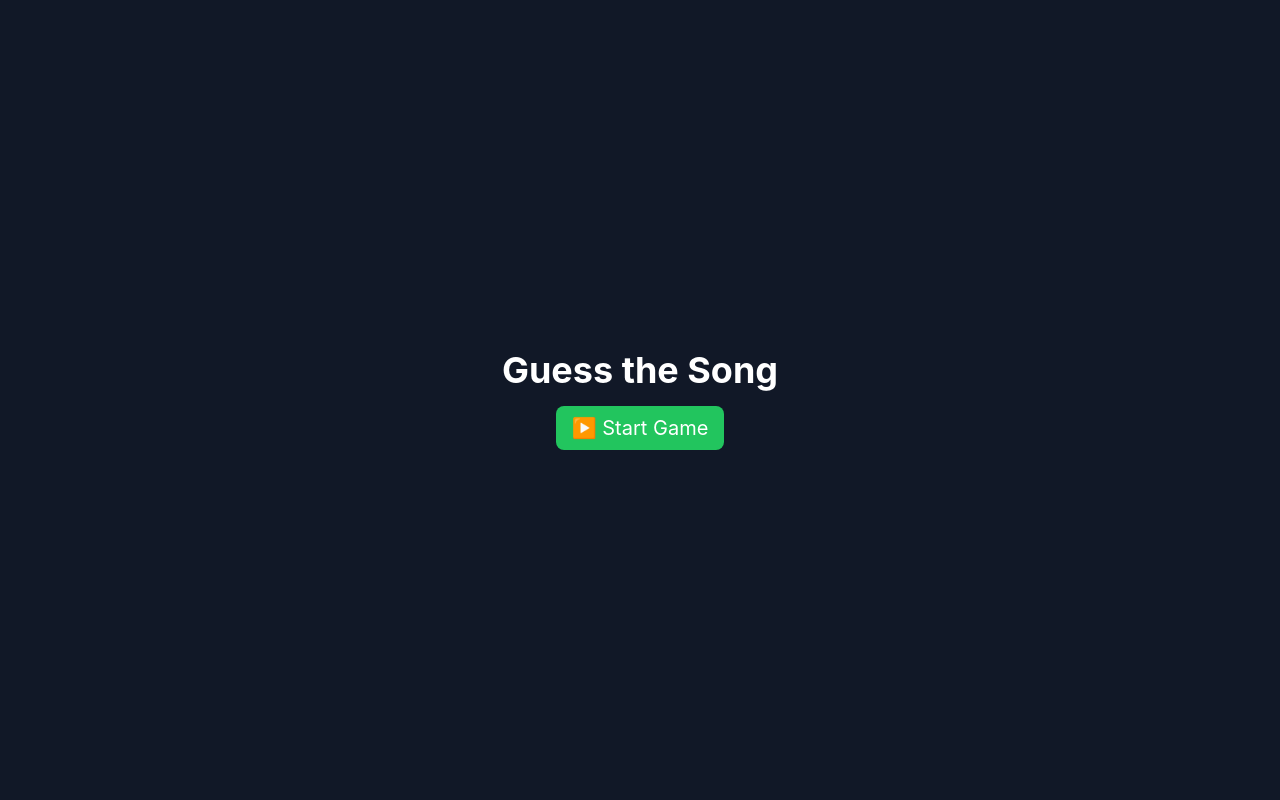
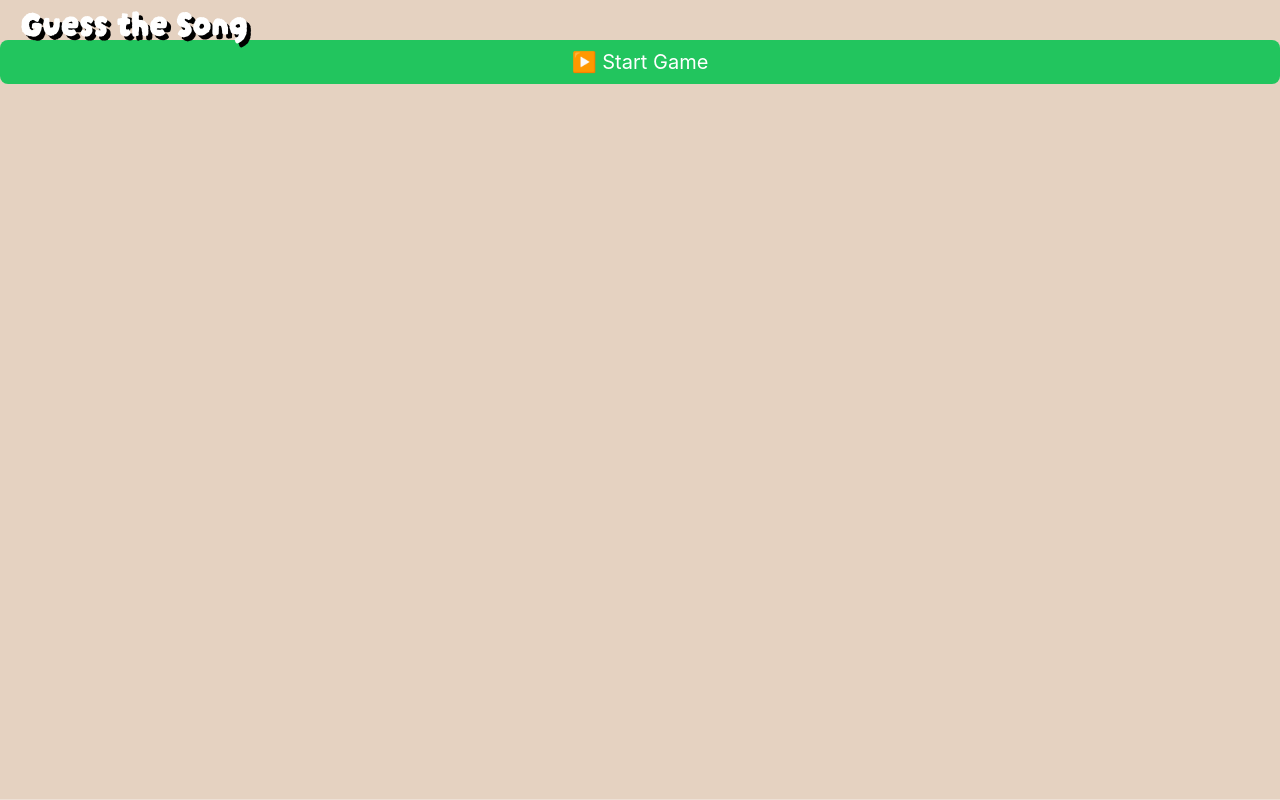
Before and after one commit to Tuanlinh12312/Guess-the-song-singleplayer, a React (Create React App) app in the folder frontend/: page /game in a window 1280 px wide. Built offline with nearby package versions, Linux system fonts and the light colour scheme.

Commit message:
Applied my changes on top of Linh's branch

```diff
--- /dev/null
+++ b/frontend/src/components/MainGame/RoundCount.jsx
@@ -0,0 +1,8 @@
+const RoundCount = ({ round }) => {
+  return (
+  <div className = "bg-amber-900/10 mt-5 ml-5 mr-5 h-10 rounded-lg flex items-center justify-center text-orange-950 text-3xl font-comic font-extrabold"> ROUND {round}
+  </div>
+  );
+};
+
+export default RoundCount;
--- a/frontend/src/index.css
+++ b/frontend/src/index.css
@@ -23,31 +23,37 @@ code {
   background-image: url('/public/images/b1.png');
 }
 
-
 @font-face {
   font-family: 'Metal Mania';
-  src: url('/public/fonts/MetalMania-Regular.ttf') format('ttf');
+  src: url('/public/fonts/MetalMania-Regular.ttf') format('truetype');
   font-weight: normal;
   font-style: normal;
 }
 
 @font-face {
   font-family: 'Darumadrop One';
-  src: url('/public/fonts/DarumadropOne-Regular.ttf') format('ttf');
+  src: url('/public/fonts/DarumadropOne-Regular.ttf') format('truetype');
   font-weight: normal;
   font-style: normal;
 }
 
 @font-face {
   font-family: 'EB Garamond';
-  src: url('/public/fonts/EBGaramond-VariableFont_wght.ttf') format('ttf');
+  src: url('/public/fonts/EBGaramond-VariableFont_wght.ttf') format('truetype');
   font-weight: normal;
   font-style: normal;
 }
 
 @font-face {
   font-family: 'Roboto';
-  src: url('/public/fonts/Roboto-Italic-VariableFont_wdth,wght.ttf') format('ttf');
+  src: url('/public/fonts/Roboto-Italic-VariableFont_wdth,wght.ttf') format('truetype');
   font-weight: normal;
   font-style: normal;
 }
+
+@font-face {
+  font-family: 'ComicRelief';
+  src: url('/public/fonts/ComicRelief-Bold.ttf') format('truetype');
+  font-weight: normal;
+  font-style: normal;
+}
--- a/frontend/src/pages/MainGame.jsx
+++ b/frontend/src/pages/MainGame.jsx
@@ -1,6 +1,7 @@
 import { useState, useEffect } from "react";
 import axios from "axios";
 import SongPlayer from "../components/MainGame/SongPlayer";
+import RoundCount from "../components/MainGame/RoundCount";
 
 const MainGame = () => {
   const [started, setStarted] = useState(false);
@@ -52,8 +53,8 @@ const MainGame = () => {
   }, [started]);
 
   return (
-    <div className="flex flex-col items-center justify-center min-h-screen bg-gray-900 text-white">
-      <h1 className="text-4xl font-bold mb-4">Guess the Song</h1>
+    <div className="flex flex-col min-h-screen bg-image h-screen bg-cover bg-center bg-fixed text-white">
+      <h1 className="text-4xl font-darumadrop font-bold drop-shadow-[4px_4px_0px_black] ml-5">Guess the Song</h1>
 
       {!started ? (
         <button
@@ -66,7 +67,7 @@ const MainGame = () => {
         <h2 className="text-2xl text-red-400">🎉 Game Over! Thanks for playing.</h2>
       ) : (
         <>
-          <h2 className="text-2xl">Round {round}</h2>
+          <RoundCount round={round} />
 
           {song && <SongPlayer song={song} />}
 
--- a/frontend/tailwind.config.js
+++ b/frontend/tailwind.config.js
@@ -31,6 +31,7 @@ module.exports = {
   theme: {
     extend: {
       fontFamily: {
+        comic: ['ComicRelief', 'cursive'],
         Roboto: ['Roboto', 'cursive'],
         EBGaramond: ['EB Garamond', 'cursive'],
         darumadrop: ['Darumadrop One', 'cursive'],
```
Also changed, not shown: frontend/public/fonts/ComicRelief-Bold.ttf (added), frontend/public/images/bg-chat.png (added).
